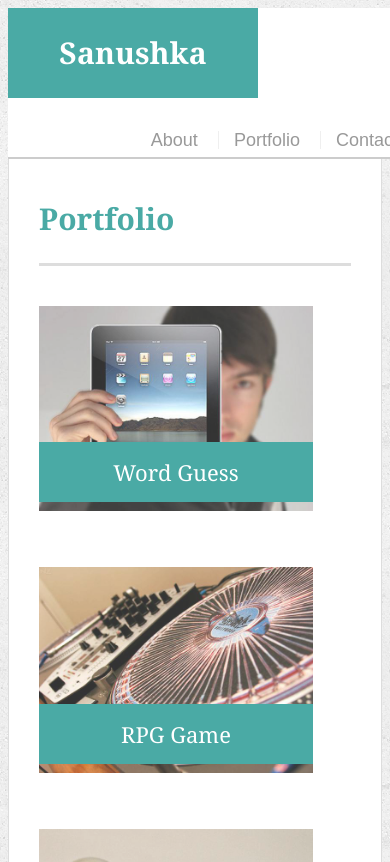
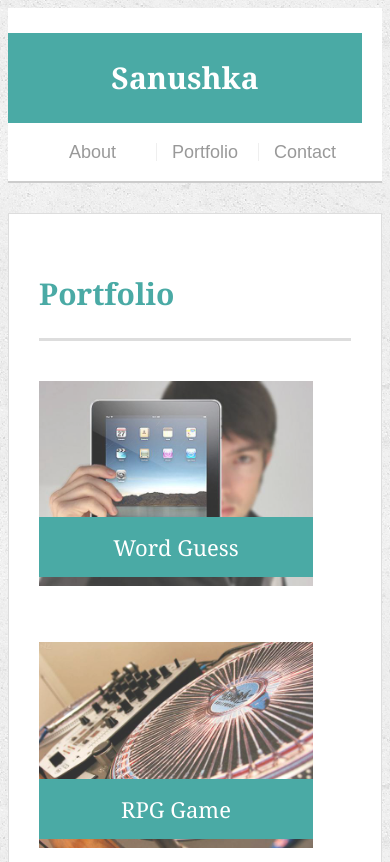
Before and after one commit to sanab12/Responsive-Portfolio, a plain HTML site: page portfolio.html in a window 390 px wide. Shown: the top 862 px of the page. Drawn offline with Linux system fonts and the light colour scheme.

Commit message:
adding the css adjust for the media screen tags

```diff
--- /dev/null
+++ b/assets/css/reset.css
@@ -0,0 +1,43 @@
+html, body, div, span, applet, object, iframe,
+h1, h2, h3, h4, h5, h6, p, blockquote, pre,
+a, abbr, acronym, address, big, cite, code,
+del, dfn, em, img, ins, kbd, q, s, samp,
+small, strike, strong, sub, sup, tt, var,
+b, u, i, center,
+dl, dt, dd, ol, ul, li,
+fieldset, form, label, legend,
+table, caption, tbody, tfoot, thead, tr, th, td,
+article, aside, canvas, details, embed,
+figure, figcaption, footer, header, hgroup,
+menu, nav, output, ruby, section, summary,
+time, mark, audio, video {
+	margin: 0;
+	padding: 0;
+	border: 0;
+	font-size: 100%;
+	font: inherit;
+	vertical-align: baseline;
+}
+/* HTML5 display-role reset for older browsers */
+article, aside, details, figcaption, figure,
+footer, header, hgroup, menu, nav, section {
+	display: block;
+}
+body {
+	line-height: 1;
+}
+ol, ul {
+	list-style: none;
+}
+blockquote, q {
+	quotes: none;
+}
+blockquote:before, blockquote:after,
+q:before, q:after {
+	content: '';
+	content: none;
+}
+table {
+	border-collapse: collapse;
+	border-spacing: 0;
+}
--- a/assets/css/style.css
+++ b/assets/css/style.css
@@ -61,6 +61,7 @@ h3 {
   color: #ffffff;
   background: #ffffff;
   border-bottom: 2px solid #cccccc;
+  padding-right: 20px;
 }
 
 #logo {
@@ -215,3 +216,60 @@ input[type=submit] {
   background: #4aaaa5;
   border: 0 none;
 }
+
+/* Styles for different screen sizes */
+
+@media screen and (max-width: 980px){
+  .main-section {
+    width: 65%;
+    margin-left: 30px;
+    margin-bottom: 500px;
+  }
+
+  #portmain {
+    width: 80%;
+    margin-bottom: 20px;
+  }
+}
+
+@media screen and (max-width: 768px){
+  #main-container {
+    margin-bottom: 500px;
+  }
+
+  .main-section {
+    width: 100%;
+    margin-left: 0;
+  }
+
+  #portmain {
+    width: 100%;
+  }
+}
+
+@media screen and (max-width: 640px){
+  #masthead {
+    position: static;
+  }
+
+  #logo {
+    width: 100%;
+  }
+
+  Nav {
+    float: none;
+    text-align: center;
+    }
+
+  .index {
+    padding: 20px;
+  }
+
+  #main-container {
+    padding-top: 0px;
+  }
+
+  .main-section {
+    margin-bottom: 150px;
+  }
+}
--- a/portfolio.html
+++ b/portfolio.html
@@ -5,6 +5,7 @@
   <meta charset="UTF-8">
   <title>Portfolio | Sanushka</title>
   <link rel="stylesheet" type="text/css" href="assets/css/style.css">
+  <meta name="viewport" content="width=device-width, initial-scale=1.0">
 </head>
 
 <body>
@@ -13,7 +14,7 @@
     <div class="container">
       <a href="index.html" id="logo">Sanushka</a>
       <nav>
-        <a href="index.html">About</a>
+        <a class="index" href="index.html">About</a>
         <a href="portfolio.html">Portfolio</a>
         <a href="contact.html">Contact</a>
       </nav>
@@ -21,7 +22,7 @@
   </header>
 
   <div id="main-container" class="container">
-    <section class="main-section">
+    <section id="portmain" class="main-section">
       <h1>Portfolio</h1>
 
       <div class="work">
```
Also changed, not shown: contact.html (+2 -1 lines), index.html (+2 -1 lines).
